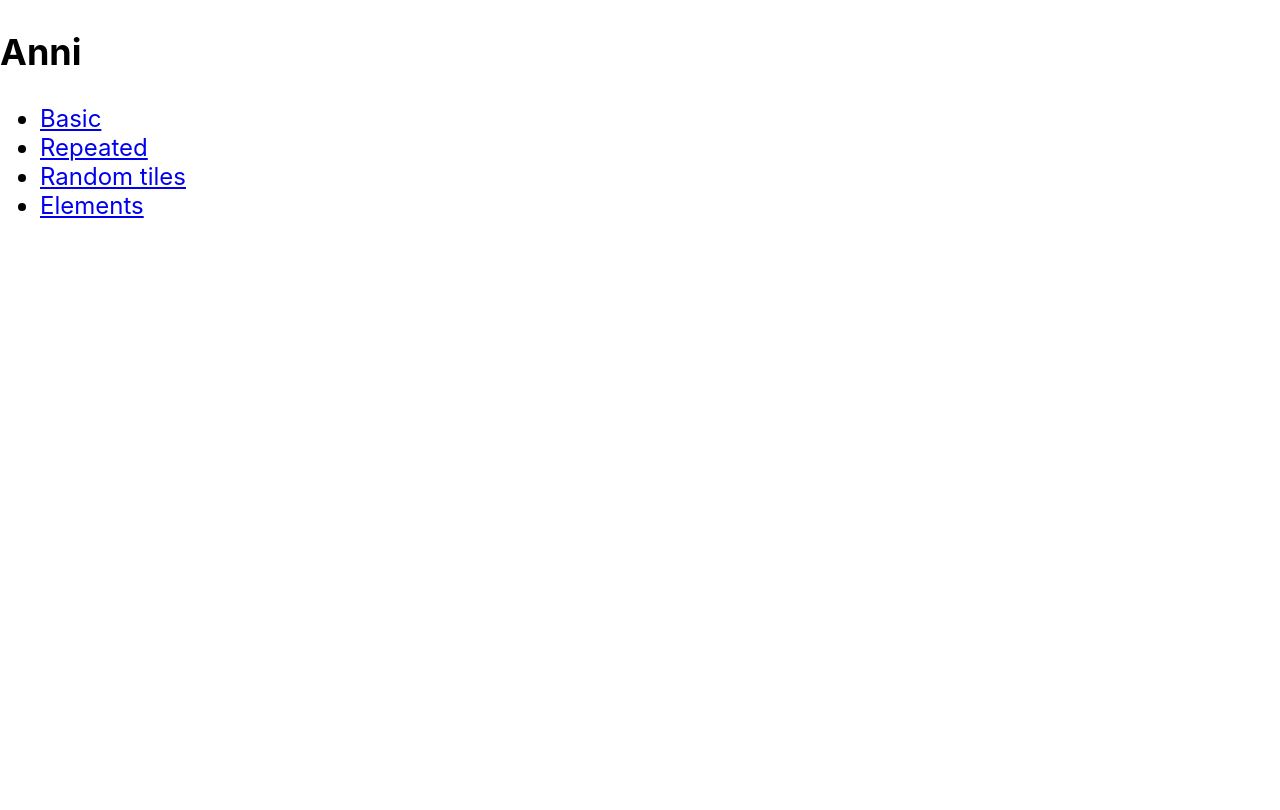
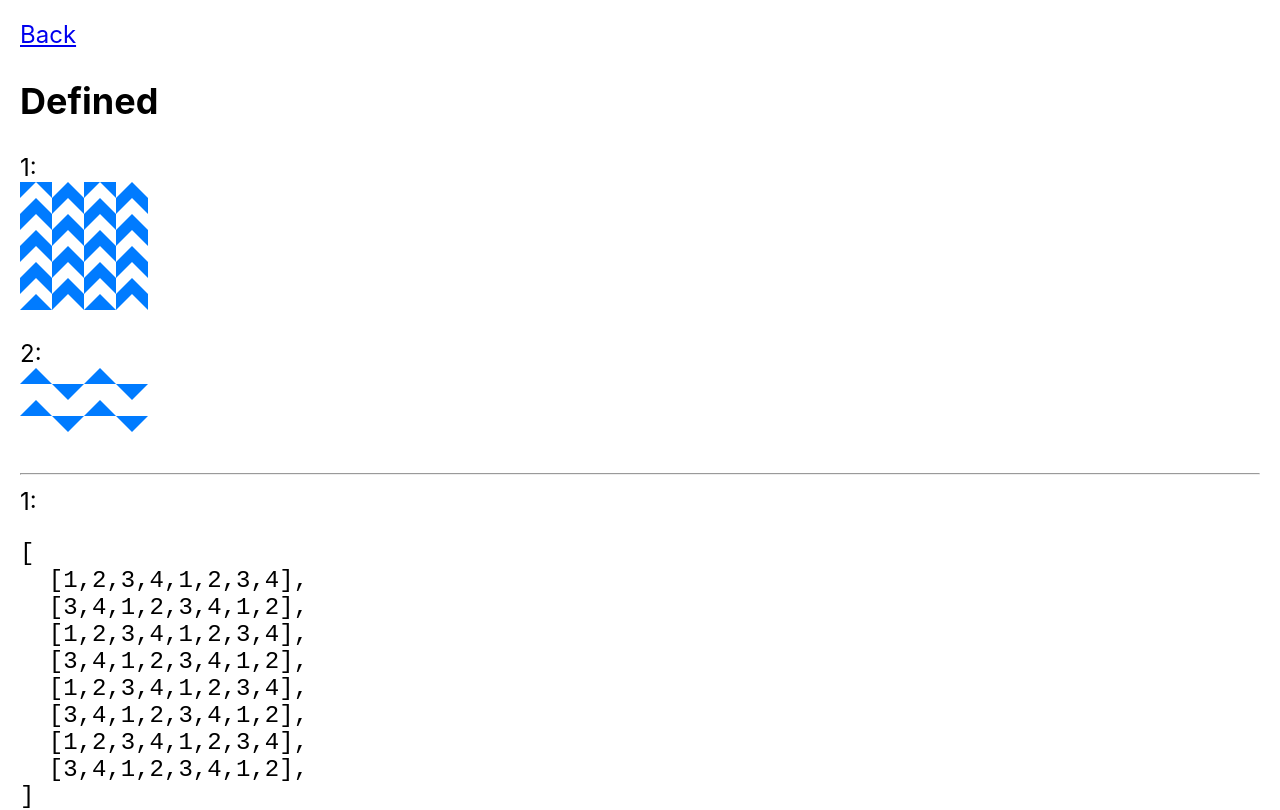
Before and after one commit to atomcorp/patterns, a React (Create React App) app: page /defined in a window 1280 px wide. Shown: the top 810 px of the page. Built offline with nearby package versions, Linux system fonts and the light colour scheme.

Commit message:
add defined and triangles

```diff
--- a/src/Router.tsx
+++ b/src/Router.tsx
@@ -1,10 +1,18 @@
 import React from 'react';
 import {Switch, Route} from 'react-router-dom';
 
-import {Basic, Home, RepeatedPattern, RandomTiles, ElementTiles} from './pages';
+import {
+  Basic,
+  Home,
+  RepeatedPattern,
+  RandomTiles,
+  ElementTiles,
+  Defined,
+} from './pages';
 
 const Router = () => (
   <Switch>
+    <Route path="/defined" component={Defined} />
     <Route path="/elements" component={ElementTiles} />
     <Route path="/random-tiles" component={RandomTiles} />
     <Route path="/repeated" component={RepeatedPattern} />
--- /dev/null
+++ b/src/pages/Defined/Defined.module.css
@@ -0,0 +1,35 @@
+.cell {
+  height: 16px;
+  width: 16px;
+  position: relative;
+}
+
+.cell:after {
+  content: ' ';
+  position: absolute;
+  border-style: solid;
+}
+
+.topLeft:after {
+  border-width: 16px 16px 0 0;
+  border-color: #007bff transparent transparent transparent;
+}
+
+.topRight:after {
+  border-width: 0 16px 16px 0;
+  border-color: transparent #007bff transparent transparent;
+}
+
+.bottomRight:after {
+  border-width: 0 0 16px 16px;
+  border-color: transparent transparent #007bff transparent;
+}
+
+.bottomLeft:after {
+  border-width: 16px 0 0 16px;
+  border-color: transparent transparent transparent #007bff;
+}
+
+.blank:after {
+  border-style: none;
+}
--- /dev/null
+++ b/src/pages/Defined/Defined.tsx
@@ -0,0 +1,81 @@
+import React from 'react';
+import {Page, Board} from '../../components';
+import css from './Defined.module.css';
+
+type CellType = {
+  color: string;
+  direction: 'topLeft' | 'topRight' | 'bottomRight' | 'bottomLeft' | 'blank';
+};
+
+const Cell = (props: CellType) => (
+  <div
+    className={`${css.cell} ${css[props.direction]}`}
+    style={{
+      background: 'white',
+    }}
+  />
+);
+
+// const triangle = {};
+
+const returnCell = (style: number) => {
+  switch (style) {
+    case 1:
+      return <Cell direction="topLeft" color="red" />;
+    case 2:
+      return <Cell direction="topRight" color="red" />;
+    case 3:
+      return <Cell direction="bottomRight" color="blue" />;
+    case 4:
+      return <Cell direction="bottomLeft" color="blue" />;
+    default:
+      return <Cell direction="blank" color="yellow" />;
+  }
+};
+
+type MatrixType = number[][];
+
+const matrixBaseStyles = [
+  [1, 2, 3, 4, 1, 2, 3, 4],
+  [3, 4, 1, 2, 3, 4, 1, 2],
+  [1, 2, 3, 4, 1, 2, 3, 4],
+  [3, 4, 1, 2, 3, 4, 1, 2],
+  [1, 2, 3, 4, 1, 2, 3, 4],
+  [3, 4, 1, 2, 3, 4, 1, 2],
+  [1, 2, 3, 4, 1, 2, 3, 4],
+  [3, 4, 1, 2, 3, 4, 1, 2],
+];
+
+const matrixBaseStyles2 = [
+  [3, 4, 0, 0, 3, 4, 0, 0],
+  [0, 0, 2, 1, 0, 0, 2, 1],
+  [3, 4, 0, 0, 3, 4, 0, 0],
+  [0, 0, 2, 1, 0, 0, 2, 1],
+];
+
+const returnMatrix = (matrix: MatrixType) =>
+  matrix.map((row) => row.map((int) => returnCell(int)));
+
+const conver2dArrayToString = (matrix: MatrixType) => (
+  <pre>
+    [<br />
+    {matrix.map((row) => `  [${row.toString()}],\n`)}]
+  </pre>
+);
+
+const Defined = () => (
+  <Page title="Defined">
+    1:
+    <Board matrix={returnMatrix(matrixBaseStyles)} />
+    <br />
+    2:
+    <Board matrix={returnMatrix(matrixBaseStyles2)} />
+    <br /> <hr />
+    1:
+    {conver2dArrayToString(matrixBaseStyles)}
+    2:
+    {conver2dArrayToString(matrixBaseStyles2)}
+  </Page>
+);
+
+export default Defined;
--- a/src/pages/index.ts
+++ b/src/pages/index.ts
@@ -3,3 +3,4 @@ export {default as Home} from './Home';
 export {default as RepeatedPattern} from './RepeatedPattern';
 export {default as RandomTiles} from './RandomTiles';
 export {default as ElementTiles} from './ElementTiles';
+export {default as Defined} from './Defined/Defined';
--- a/src/routes.ts
+++ b/src/routes.ts
@@ -15,8 +15,12 @@ const routes: routesType = {
   },
   elements: {
     path: '/elements',
-    name : 'Elements'
-  }
+    name: 'Elements (Broke)',
+  },
+  defined: {
+    path: '/defined',
+    name: 'Defined',
+  },
 };
 
 export default routes;
```
